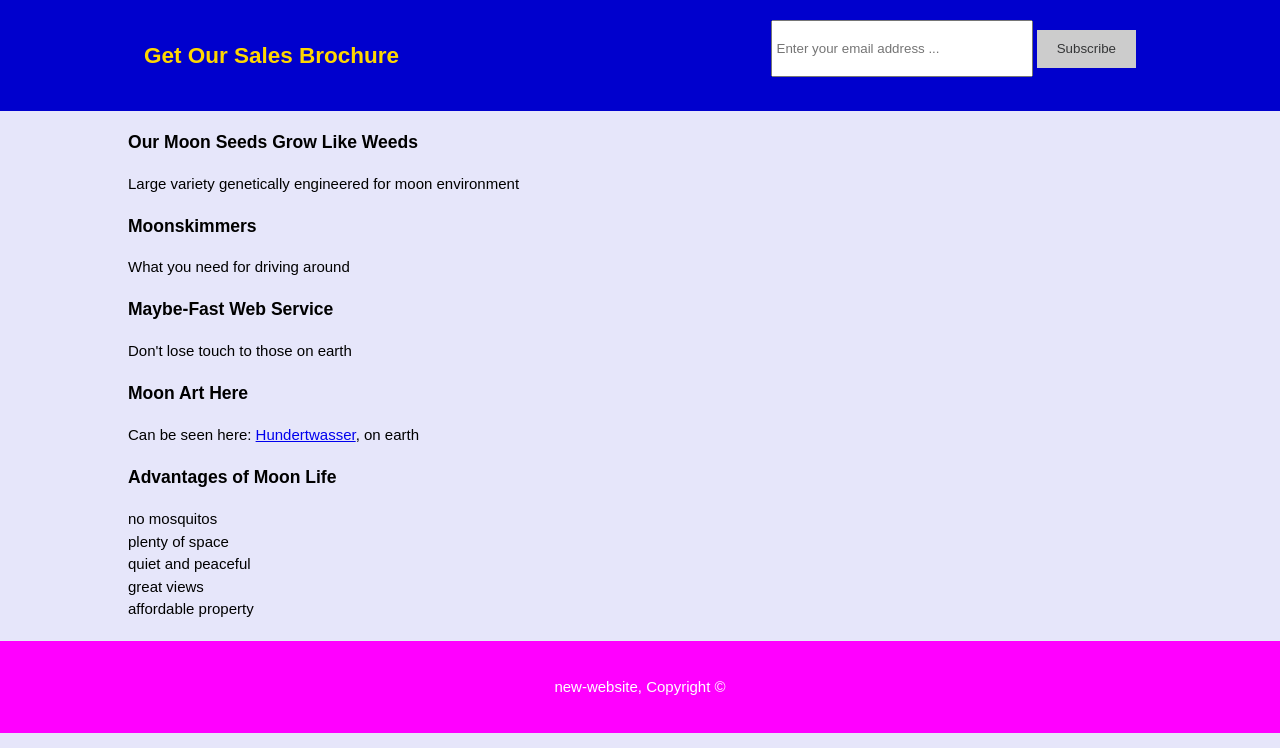
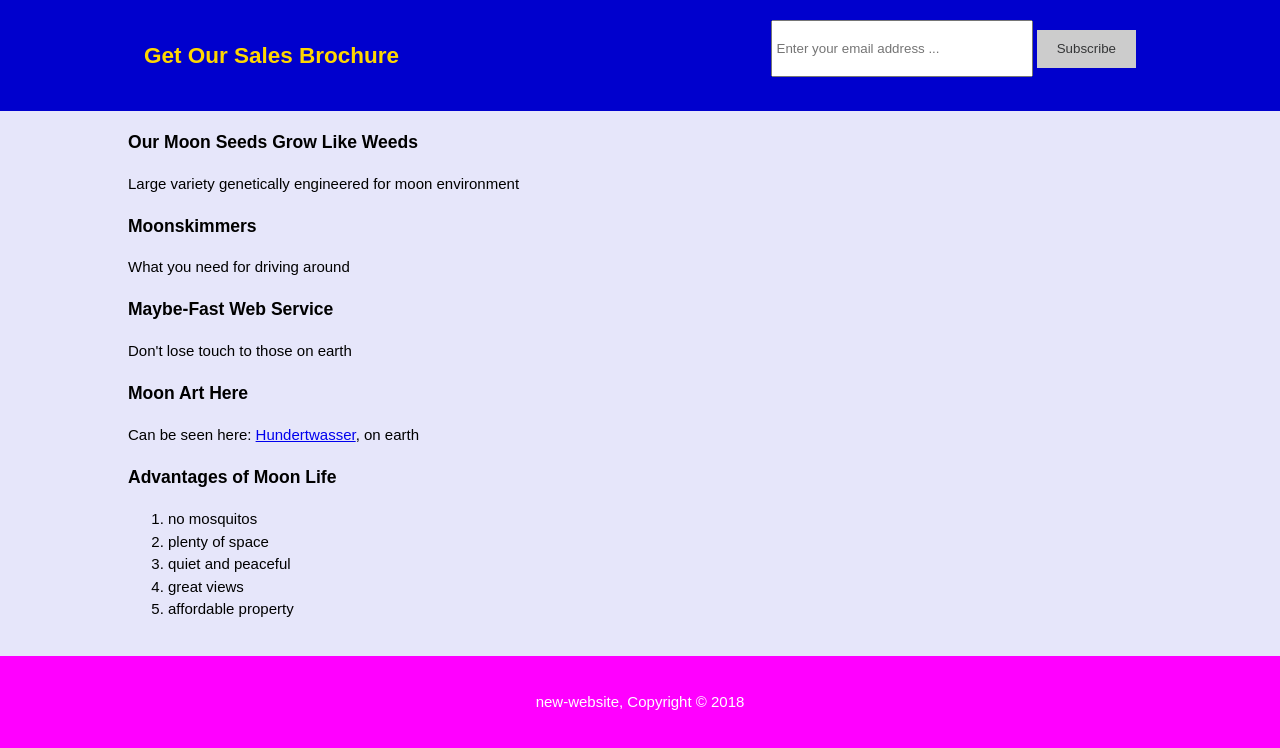
Before and after one commit to sand10man/sand10spr18, a plain HTML site: page index.html in a window 1280 px wide. Shown: the part 603-1351 px from the top of the page. Drawn offline with Linux system fonts and the light colour scheme.

Commit message:
my second commit

```diff
--- a/assets/css/style.css
+++ b/assets/css/style.css
@@ -9,10 +9,7 @@ body{
   margin: auto;
   overflow: hidden;
 }
-ul{
-  margin: 0;
-  padding: 0;
-}
+
 
 /* Header */
 header{
--- a/assets/jss/main.js
+++ b/assets/jss/main.js
@@ -1,9 +1,9 @@
 // not working in either version
-function yearFunction() {
+(function yearFunction() {
     var d = new Date();
     var n = d.getFullYear();
     document.getElementById("year").innerHTML = n;
-} ()
+})()
 
 
 
--- a/index.html
+++ b/index.html
@@ -71,8 +71,7 @@
         <div class="box">
           <i class="fa fa-gizmo fa-5x"></i>
           <h3>Advantages of Moon Life</h3>
-      <!-- not showing bullets in Chrome, don't know why -->
-          <ul style="list-style-type:bullet">
+            <ul style="list-style-type:bullet">
             <li>no mosquitos</li>
             <li>plenty of space</li>
             <li>quiet and peaceful</li>
@@ -83,8 +82,7 @@
       </div>
      </section>
      <footer>
-       <!-- js accessed but not working -->
-       <p>new-website, Copyright &copy; <span id="year"></span>  </p>
+         <p>new-website, Copyright &copy; <span id="year"></span>  </p>
      </footer>
      <script src="./assets/jss/main.js"></script>
 </body>
```
